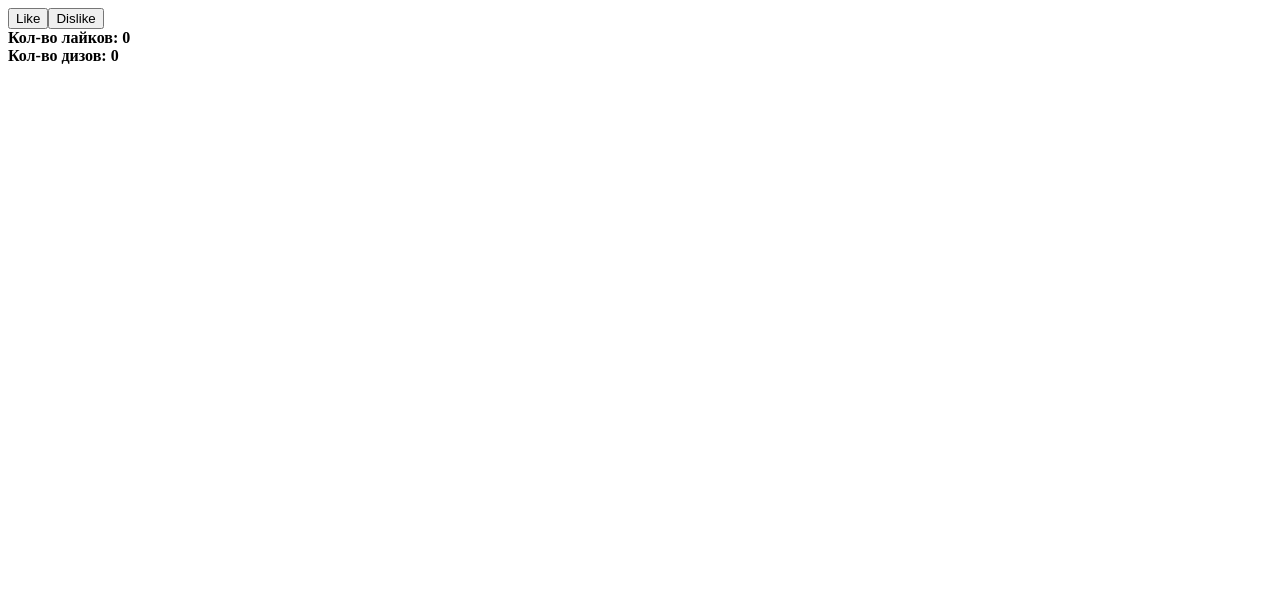
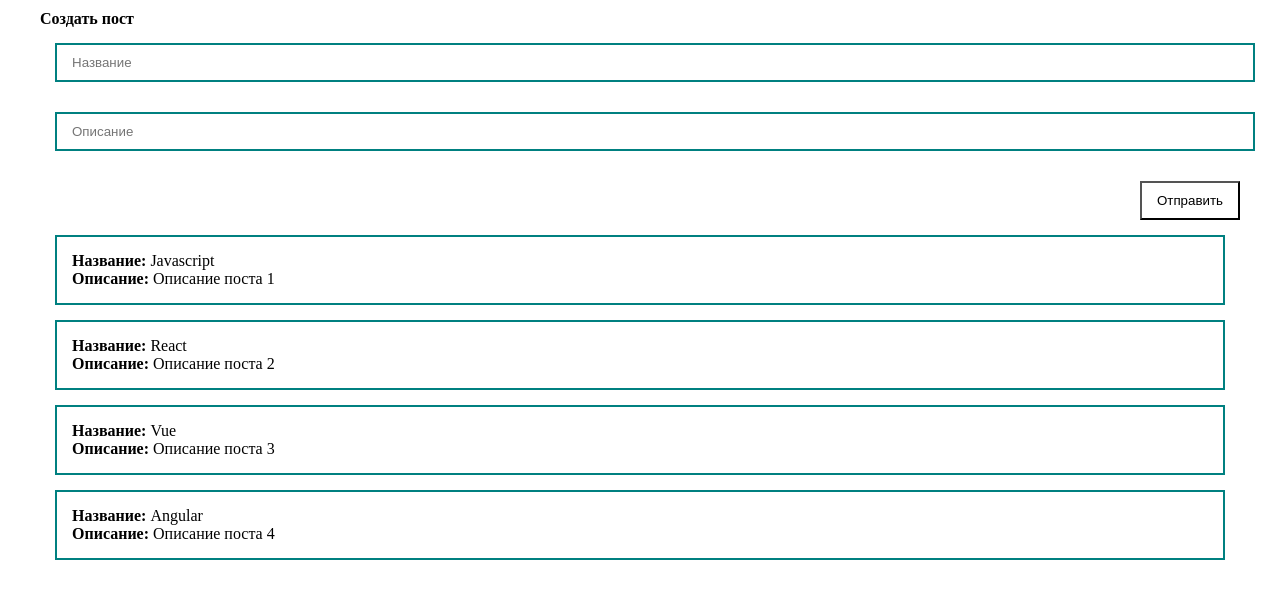
Before and after one commit to lambdahhh/vue3full, a Vue app: page / in a window 1280 px wide. Shown: the top 598 px of the page. Built offline with nearby package versions, Linux system fonts and the light colour scheme.

Commit message:
create post

```diff
--- a/src/App.vue
+++ b/src/App.vue
@@ -1,34 +1,53 @@
 <template>
-  <div>
-    <div>
-      <button v-on:click="addLike">Like</button>
-      <button @click="addDislike">Dislike</button>
-    </div>
-    <div><strong>Кол-во лайков: {{ likes }}</strong></div>
-    <div><strong>Кол-во дизов: {{ dislikes }}</strong></div>
+  <div class="container">
+    <PostForm
+        @create="createPost"
+    />
+    <PostList
+        :posts="posts"
+    />
   </div>
 </template>
 
 <script>
+import PostList from "@/components/PostList";
+import PostForm from "@/components/PostForm";
+
 export default {
   name: "App",
+  components: {
+    PostForm,
+    PostList
+  },
   data() {
     return {
-      likes: 0,
-      dislikes: 0
+      posts: [
+        {id: 1, title: 'Javascript', body: 'Описание поста 1'},
+        {id: 2, title: 'React', body: 'Описание поста 2'},
+        {id: 3, title: 'Vue', body: 'Описание поста 3'},
+        {id: 4, title: 'Angular', body: 'Описание поста 4'},
+      ],
+      title: '',
+      body: ''
     }
   },
   methods: {
-    addLike() {
-      this.likes += 1;
-    },
-    addDislike() {
-      this.dislikes += 1;
+    createPost(post) {
+      this.posts.push(post);
     }
   }
 }
 </script>
 
-<style scoped>
-
+<style>
+ * {
+   margin: 0;
+   padding: 0;
+   box-sizing: border-box;
+ }
+ .container {
+   width: 100%;
+   max-width: 1200px;
+   margin: 10px auto;
+ }
 </style>
--- /dev/null
+++ b/src/components/PostForm.vue
@@ -0,0 +1,60 @@
+<template>
+  <div>
+    <form @submit.prevent>
+      <h4>Создать пост</h4>
+      <input
+          v-model="post.title"
+          class="input"
+          type="text"
+          placeholder="Название">
+      <input
+          v-model="post.body"
+          class="input" type="text"
+          placeholder="Описание">
+      <button class="btn" @click="createPost">Отправить</button>
+    </form>
+  </div>
+</template>
+
+<script>
+export default {
+  name: "PostForm",
+  data() {
+    return {
+      post: {
+        title: '',
+        body: ''
+      }
+    }
+  },
+  methods: {
+    createPost() {
+      this.post.id = Date.now();
+      this.$emit('create', this.post);
+      this.post = {
+        title: '',
+        body: ''
+      }
+    }
+  }
+}
+</script>
+
+<style scoped>
+.input {
+  width: 100%;
+  padding: 10px 15px;
+  margin: 15px;
+  border: 2px solid teal;
+}
+form {
+  display: flex;
+  flex-direction: column;
+}
+.btn {
+  margin-top: 15px;
+  align-self: flex-end;
+  padding: 10px 15px;
+  background: none;
+}
+</style>
--- /dev/null
+++ b/src/components/PostList.vue
@@ -0,0 +1,28 @@
+<template>
+  <div>
+    <div class="post" v-for="post in posts">
+      <div><strong>Название:</strong> {{ post.title }}</div>
+      <div><strong>Описание:</strong> {{ post.body }}</div>
+    </div>
+  </div>
+</template>
+
+<script>
+export default {
+  name: "PostList",
+  props: {
+    posts: {
+      type: Array,
+      required: true
+    }
+  }
+}
+</script>
+
+<style scoped>
+.post {
+  padding: 15px;
+  border: 2px solid teal;
+  margin: 15px;
+}
+</style>
```
